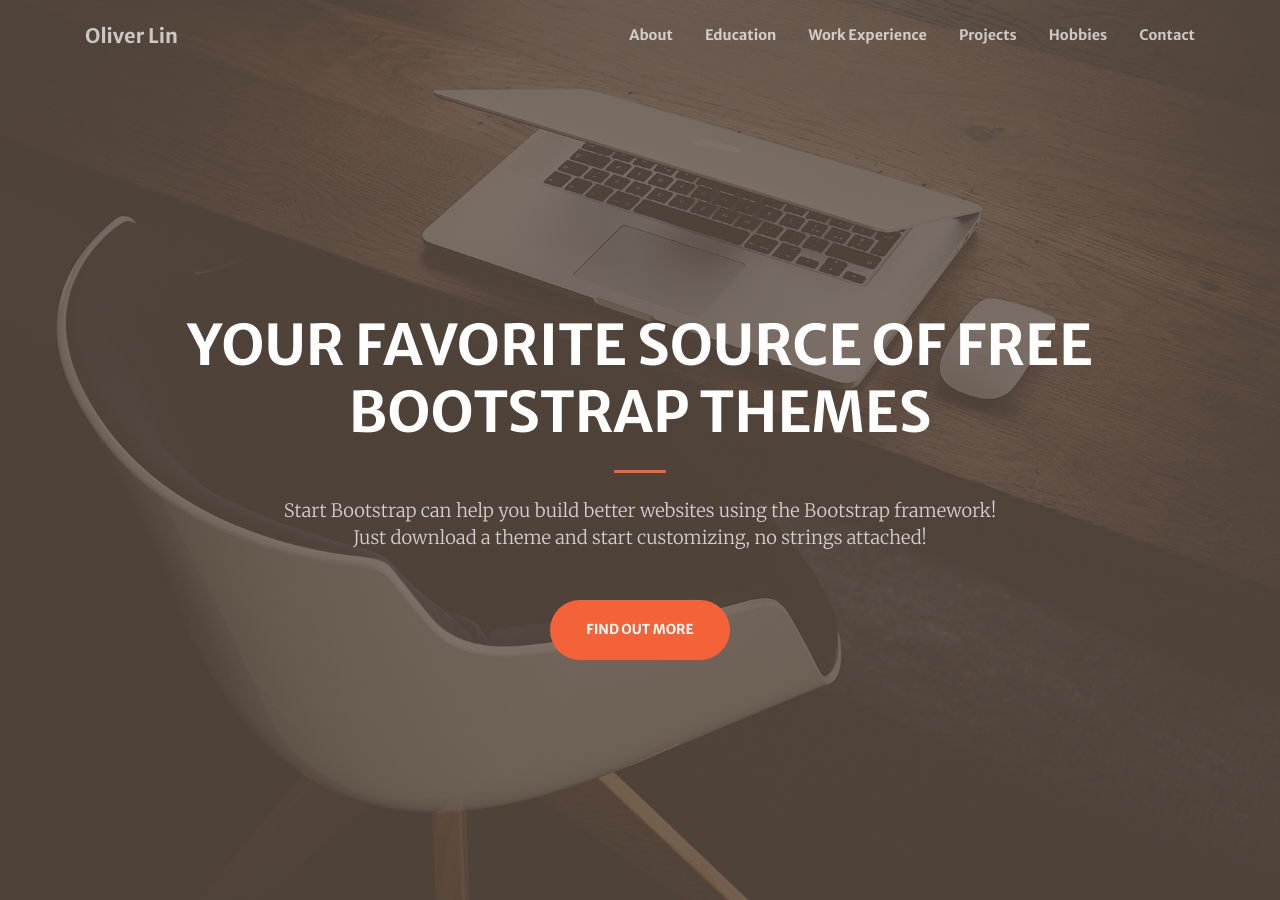
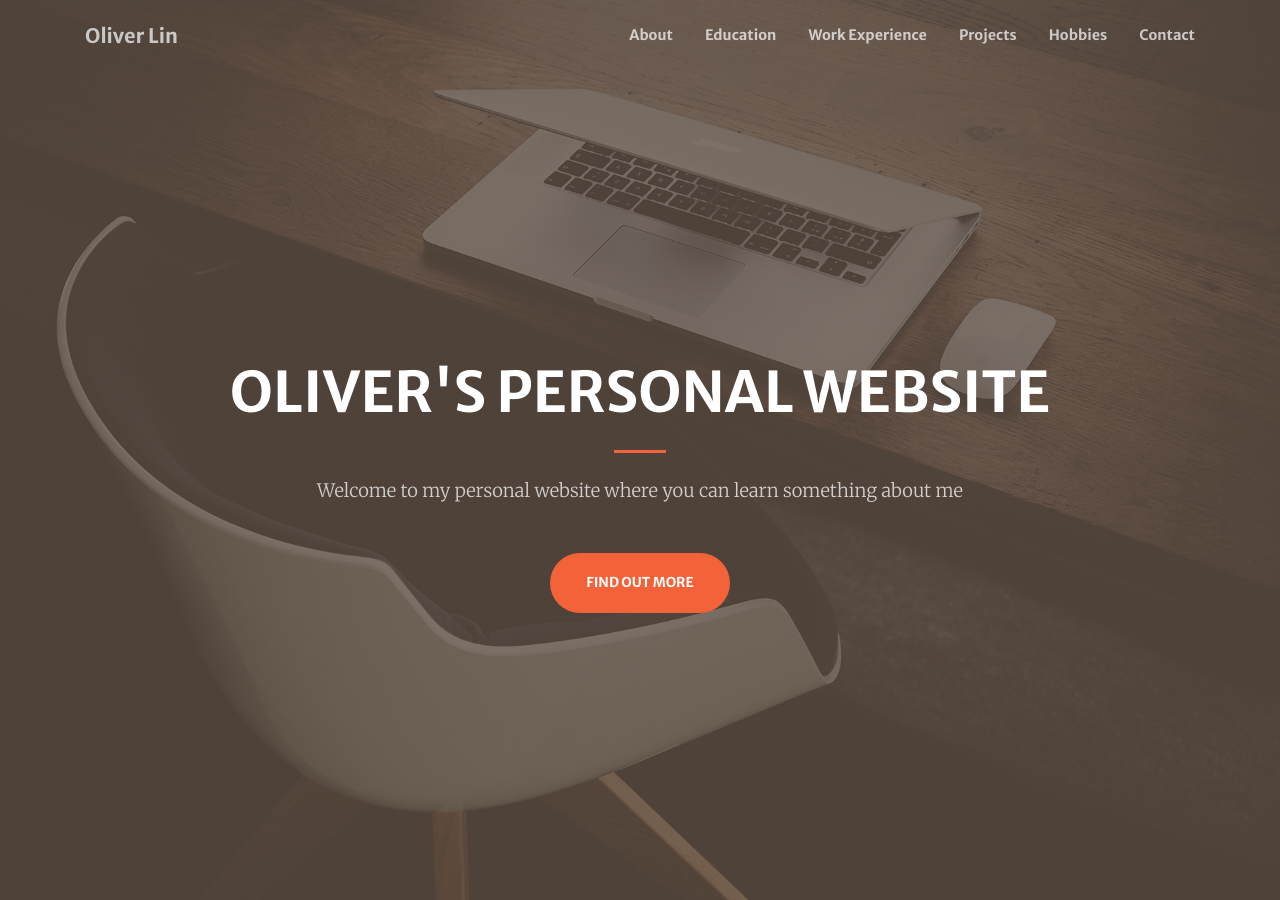
Before and after one commit to oliverlintl/oliverlintl.github.io, a Jekyll site: the page built from index.md, in a window 1280 px wide and 900 px high. Built offline with Jekyll 4.4.1, drawn with Linux system fonts in a browser that asks for light colours.

Commit message:
Change title page

```diff
--- a/index.md
+++ b/index.md
@@ -1,10 +1,9 @@
 ---
 layout: home
 header:
-  title: Your Favorite Source of Free Bootstrap Themes
+  title: Oliver's personal website
   text: >
-    Start Bootstrap can help you build better websites using the Bootstrap
-    framework! Just download a theme and start customizing, no strings attached!
+   Welcome to my personal website where you can learn something about me
   action: # action button is optional
     label: Find Out More
     url: '#about'
```
